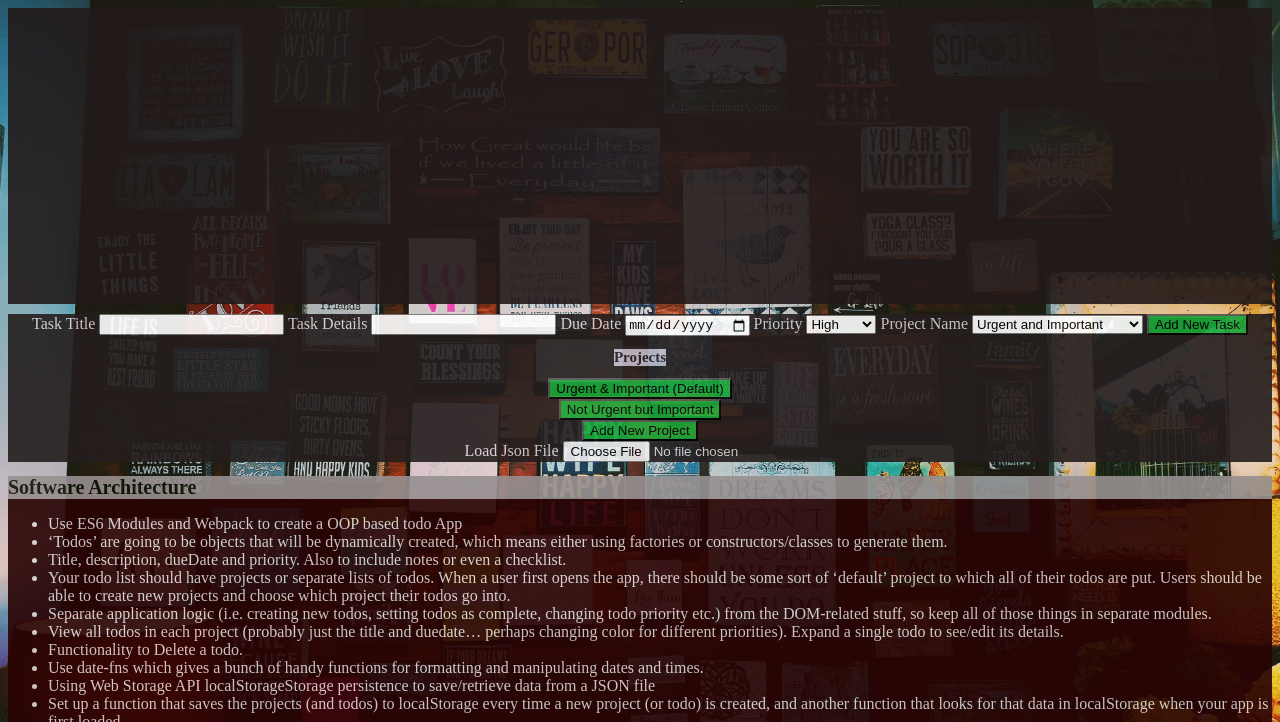
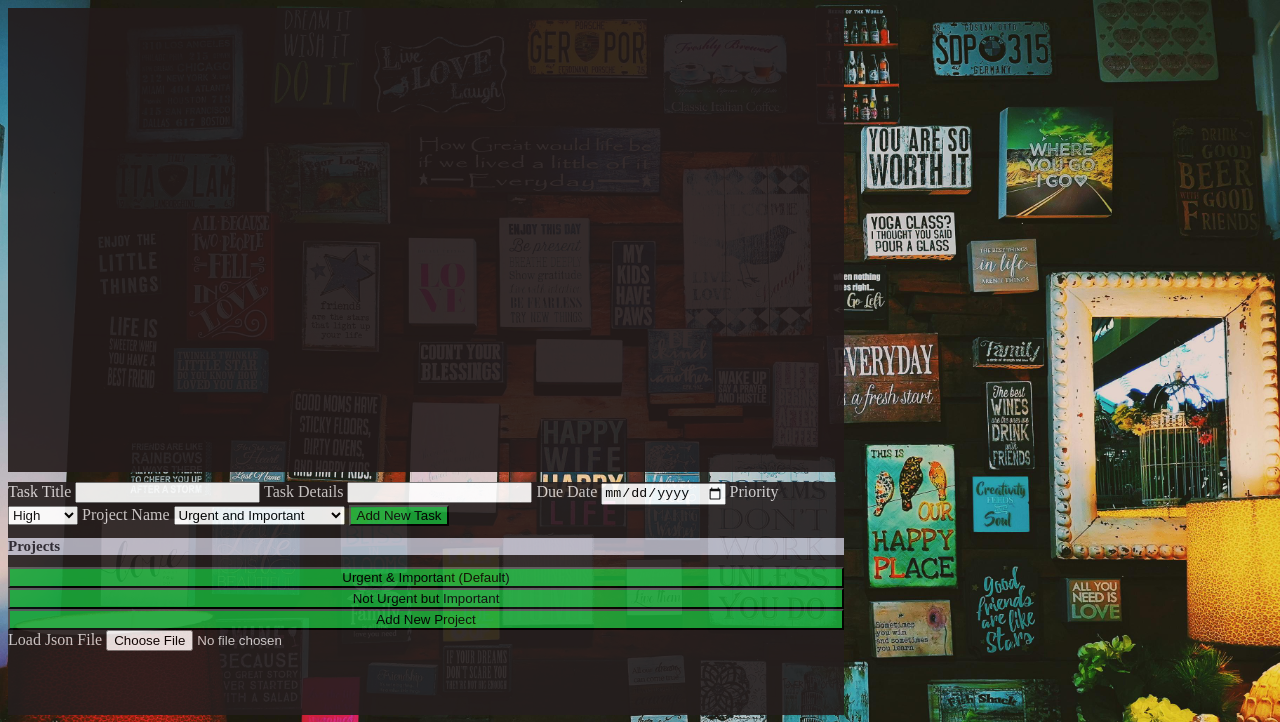
Before and after one commit to amaldevelops/todo-list, a website built with webpack: page src/index.html in a window 1280 px wide. Shown: the top 722 px of the page. Built offline with nearby package versions, Linux system fonts and the light colour scheme.

Commit message:
Changes to CSS layout

```diff
--- a/src/index.css
+++ b/src/index.css
@@ -61,18 +61,11 @@ h3
 }
 
 
-
-.softwareArchitecture
-{
-    background-color: #290303;
-    opacity: 0.9;
-}
-
 .appContainer
 {
     display:grid;
-    grid-template-columns: 1fr ;
-    grid-template-rows: 2fr 1fr;
+    grid-template-columns: 2fr 1fr ;
+    grid-template-rows: 2fr 1fr 2fr;
     gap:10px;
     opacity: 0.9;
 }
@@ -88,8 +81,9 @@ h3
     display:flex;
     flex-direction: column;
     flex-wrap:wrap;
-    justify-content: center;
-    align-items:center;
+    /* justify-content: center; */
+    /* align-items:center; */
+    flex:1 1 10px;
 
 }
 
@@ -103,9 +97,29 @@ h3
 
     display:flex;
     flex-direction:column;
-    justify-content: center;
-    align-items: center;
+    /* justify-content: center;
+    align-items: center; */
+    flex:1 1 10px;
 
+}
+
+.individualTaskDetails
+{
+    display:flex;
+    flex-direction:column;
+    /* justify-content: center;
+    align-items: center; */
+    /* flex:1 1 10px; */
+}
+
+.softwareArchitecture
+{
+    background-color: #290303;
+    opacity: 0.9;
+    grid-column-start: 1;
+    grid-column-end: 1;
+    grid-row-start: 3;
+    grid-row-end: 3;
 }
 
 button
```
Also changed, not shown: src/index.html (+5 -5 lines), dist/index.html, dist/index.js.
